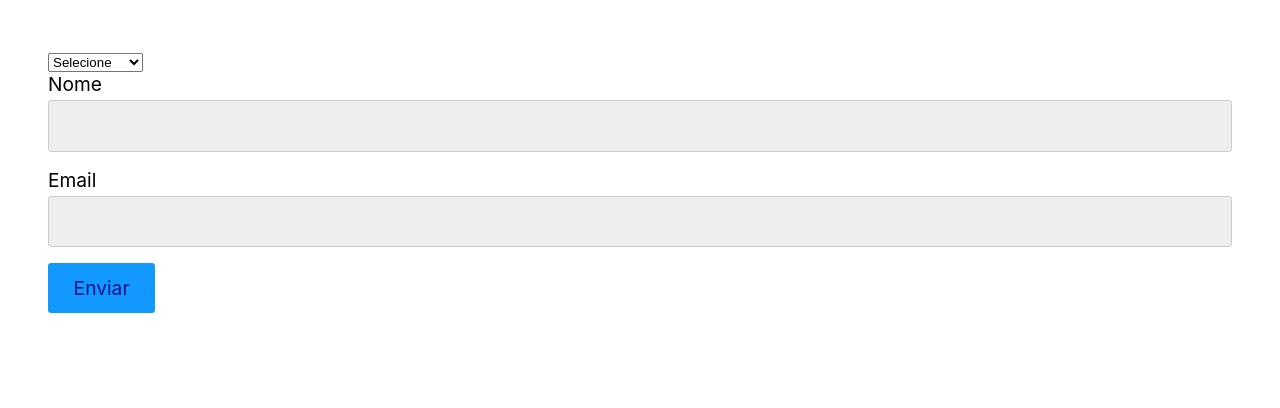
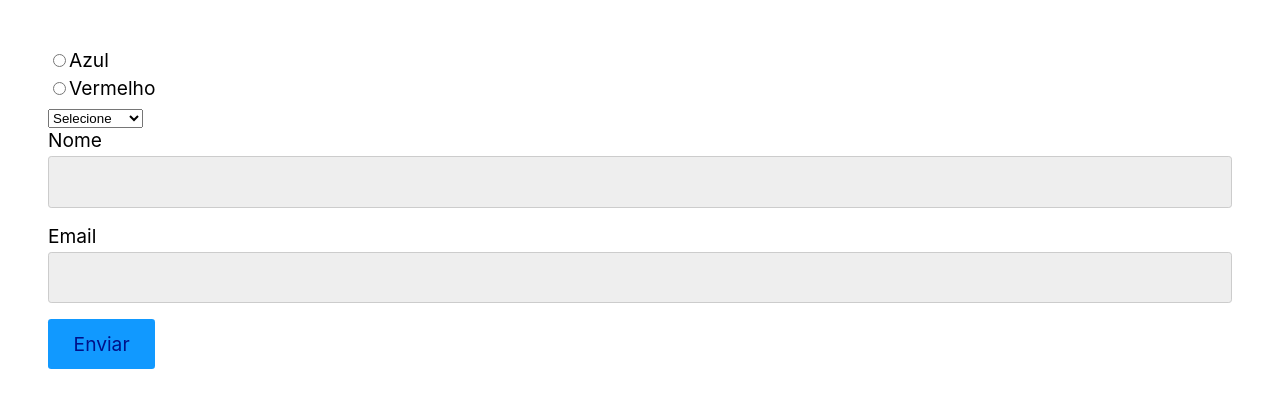
Before and after one commit to RNoleto/origamid-react, a React (Vite) app: page / in a window 1280 px wide. Shown: the top 408 px of the page. Built offline with nearby package versions, Linux system fonts and the light colour scheme.

Commit message:
Criação do componente de radio

```diff
--- a/src/App.jsx
+++ b/src/App.jsx
@@ -1,21 +1,27 @@
-import React from 'react';
-import Input from './Form/input';
-import Select from './Form/Select';
-
+import React from "react";
+import Input from "./Form/input";
+import Select from "./Form/Select";
+import Radio from "./Form/Radio";
 
 const App = () => {
-  const [nome, setNome] = React.useState('');
-  const [email, setEmail] = React.useState('');
-  const [produto, setProduto] = React.useState('');
+  const [nome, setNome] = React.useState("");
+  const [email, setEmail] = React.useState("");
+  const [produto, setProduto] = React.useState("");
+  const [cor, setCor] = React.useState("");
 
   return (
     <form>
-      <Select options={['Smartphone', 'Tablet']} value={produto} setValue={setProduto} />
-      <Input id="nome" label="Nome" value={nome} setValue={setNome} required/>
-      <Input id="email" label="Email" value={email} setValue={setEmail}/>
+      <Radio options={["Azul", "Vermelho"]} value={cor} setValue={setCor} />
+      <Select
+        options={["Smartphone", "Tablet"]}
+        value={produto}
+        setValue={setProduto}
+      />
+      <Input id="nome" label="Nome" value={nome} setValue={setNome} required />
+      <Input id="email" label="Email" value={email} setValue={setEmail} />
       <button>Enviar</button>
     </form>
-  )
-}
+  );
+};
 
-export default App
+export default App;
--- /dev/null
+++ b/src/Form/Radio.jsx
@@ -0,0 +1,22 @@
+import React from "react";
+
+const Radio = ({ options, value, setValue, ...props }) => {
+  return (
+    <>
+      {options.map((option) => (
+        <label key={option}>
+          <input
+            type="radio"
+            value={option}
+            checked={value === option}
+            onChange={({ target }) => setValue(target.value)}
+            {...props}
+          />
+          {option}
+        </label>
+      ))}
+    </>
+  );
+};
+
+export default Radio;
```
